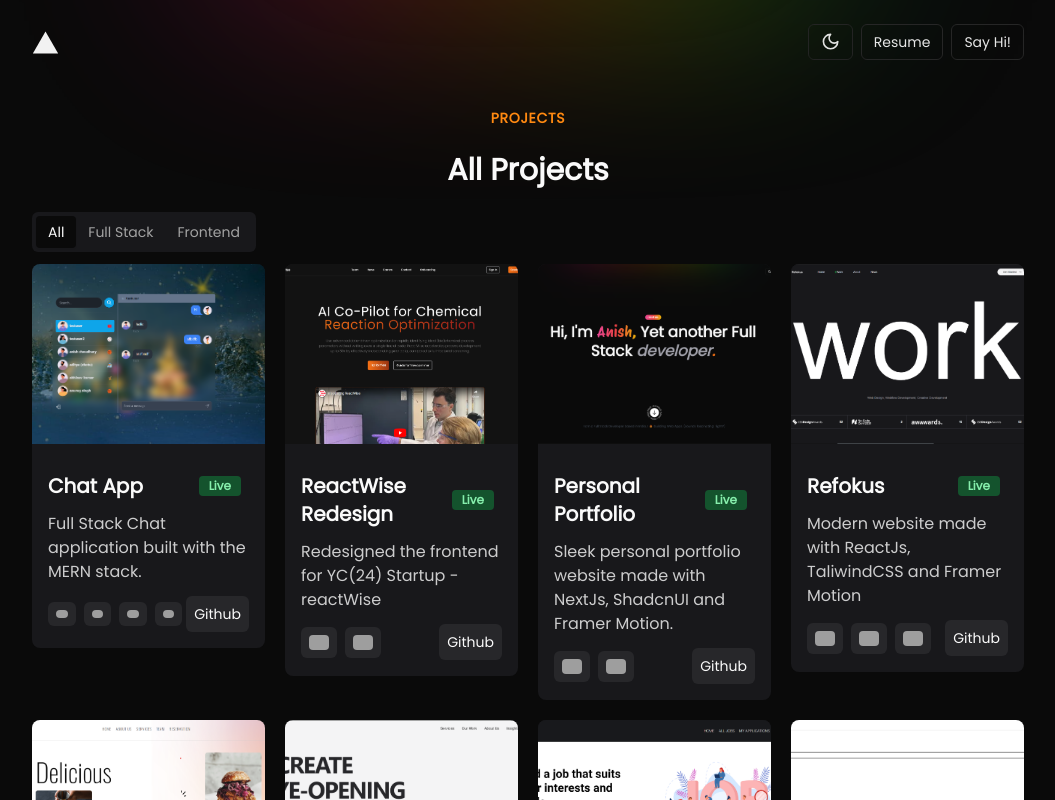
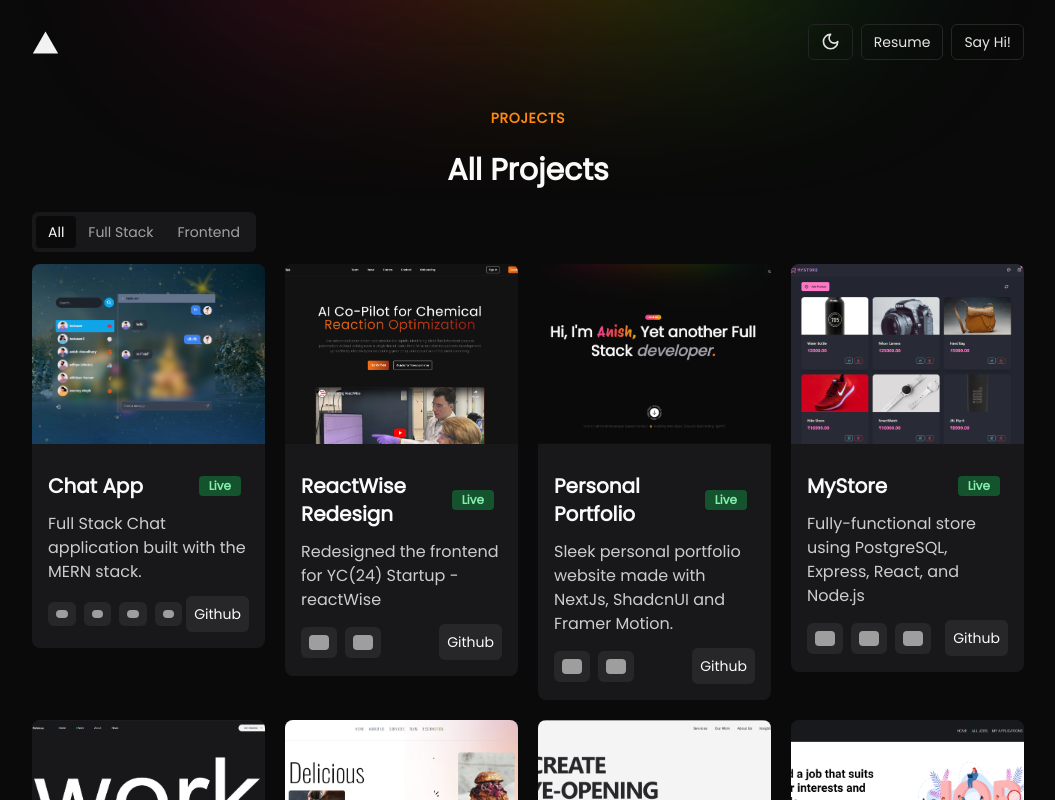
Before and after one commit to Anish-bit04/Portfolio, a Next.js app: page /projects in a window 1280 px wide. Shown: the top 800 px of the page, without its empty margins (112-1167 px from the left). Built offline with nearby package versions, Linux system fonts and the light colour scheme; grey boxes are pictures that could not be loaded.

Commit message:
pushed mystore project

```diff
--- a/app/data/data.ts
+++ b/app/data/data.ts
@@ -8,6 +8,7 @@ import ochi from "@/public/ochi.png"
 import jobZee from "@/public/jobZee.png"
 import cashFlow from "@/public/cashFlow.png"
 import reactWise from "@/public/reactwise.png"
+import mystore from "@/public/mystore.png"
 
 export const projectList  = [
   {
@@ -74,7 +75,7 @@ export const projectList  = [
       "https://cdn.jsdelivr.net/gh/devicons/devicon@latest/icons/tailwindcss/tailwindcss-original.svg",
     ],
     url: "https://anish-portfolio-iota.vercel.app/",
-    github: "https://github.com/Anish-bit04/",
+    github: "https://github.com/Anish-bit04/Portfolio",
     features: [
       "Sleek and modern design",
       "Built with Next.js for server-side rendering",
@@ -86,6 +87,33 @@ export const projectList  = [
   },
   {
     id: 4,
+    tag: "top",
+    title: "MyStore",
+    category: "Full Stack",
+    image: mystore,
+    description:
+      "Fully-functional store using PostgreSQL, Express, React, and Node.js",
+    tech: [
+      "https://cdn.jsdelivr.net/gh/devicons/devicon@latest/icons/vitejs/vitejs-original.svg",
+      "https://cdn.jsdelivr.net/gh/devicons/devicon@latest/icons/tailwindcss/tailwindcss-original.svg",
+      "https://cdn.jsdelivr.net/gh/devicons/devicon@latest/icons/express/express-original.svg",
+    ],
+    url: "https://mystore-qwzy.onrender.com/",
+    github: "https://github.com/Anish-bit04/MyStore",
+    features: [
+
+     `🌟 Tech stack: PERN + TailwindCSS + Daisy UI`,
+      "🚀 Rate Limiting & Bot Detection",
+      "👌 Global state management with Zustand",
+      "🐞 Error handling both on the server and client",
+
+
+    ],
+    detailedDescription:
+    "A fully-functional store using PostgreSQL, Express, React, and Node.js. Highlights include TailwindCSS and Daisy UI integration, rate limiting, bot detection, global state management with Zustand, error handling"
+  },
+  {
+    id: 5,
     tag: "top",
     title: "Refokus",
     category: "Frontend",
@@ -109,7 +137,7 @@ export const projectList  = [
       "This project is a clone website, which help me get better understanding of Styling and Animation"
   },
   {
-    id: 5,
+    id: 6,
     tag: "top",
     title: "Food Hunt",
     category: "Frontend",
@@ -132,7 +160,7 @@ export const projectList  = [
     "user-centric booking application, emphasizing front-end design and user experience",
   },
   {
-    id: 6,
+    id: 7,
     tag: "top",
     title: "Ochi Design",
     category: "Frontend",
@@ -156,7 +184,7 @@ export const projectList  = [
     detailedDescription:
       "This project is a clone website of ochi.design, which help me get better understanding of Styling and Animation"
   },{
-    id: 7,
+    id: 8,
     tag: "top",
     title: "JobZee",
     category: "Full Stack",
@@ -181,7 +209,7 @@ export const projectList  = [
       "MERN Stack Job Seeking Web Application for Job Seeker and Employer to add new job."
   },
   {
-    id: 8,
+    id: 9,
     tag: "top",
     title: "CashFlow",
     category: "Full Stack",
@@ -204,7 +232,7 @@ export const projectList  = [
     detailedDescription:
     "Developed a full-stack web application for secure user-to-user money transfers with authentication and real-time transaction processing.",
   } , {
-    id: 9,
+    id: 10,
     tag: "top",
     title: "Meeting Mate",
     category: "Full Stack",
```
Also changed, not shown: public/mystore.png (added).
